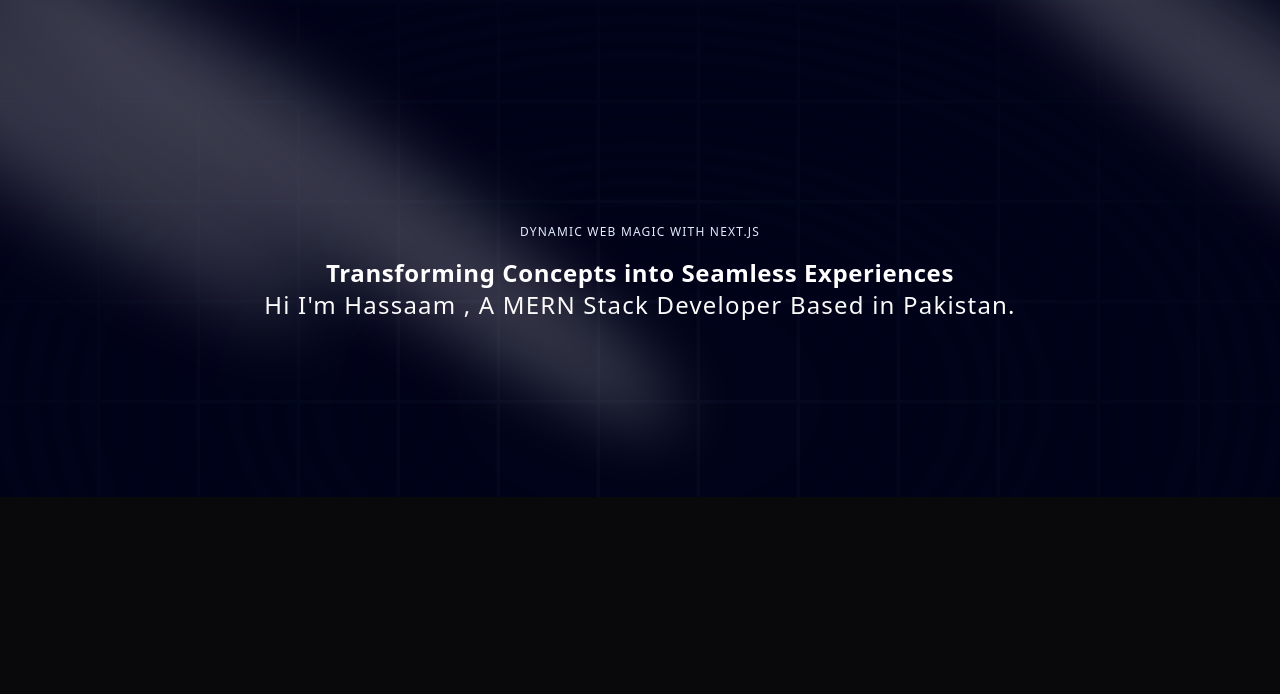
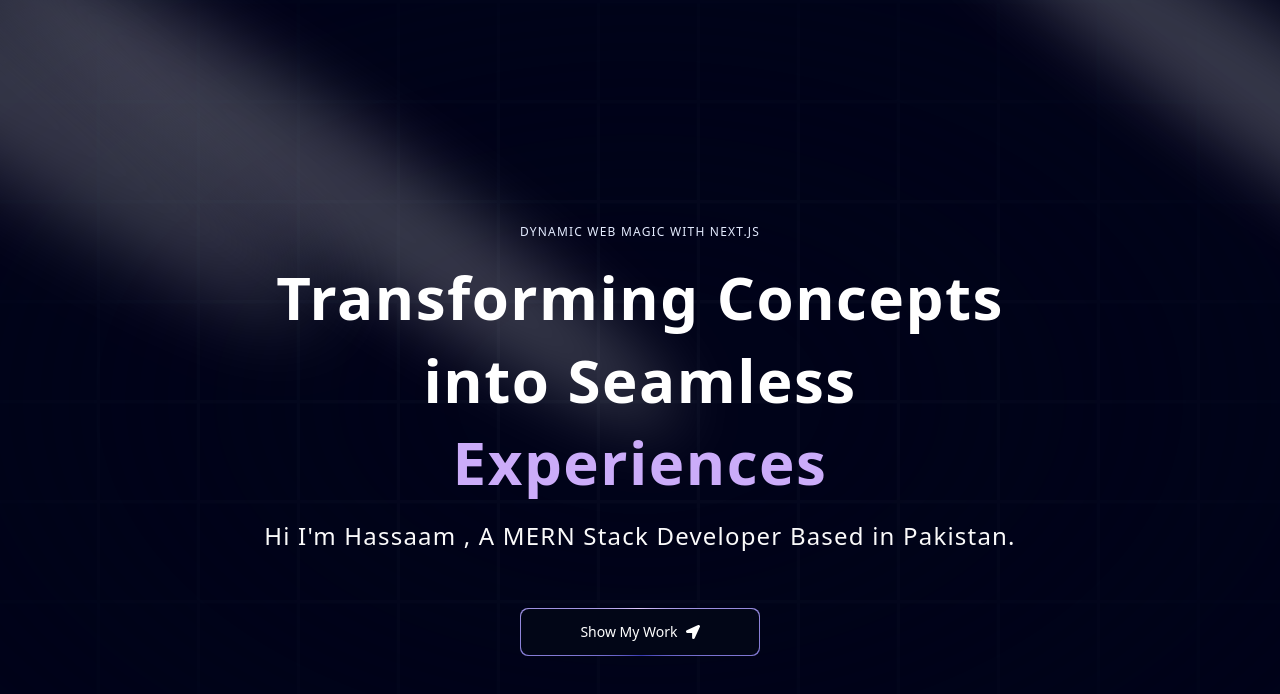
Before and after one commit to hassaanmgl8844/Modern-Portfolio, a Next.js app: page / in a window 1280 px wide. Shown: the top 694 px of the page. Built offline with nearby package versions, Linux system fonts and the light colour scheme.

Commit message:
Hero Section Is Done

```diff
--- a/components/Hero.tsx
+++ b/components/Hero.tsx
@@ -1,3 +1,5 @@
+import { FaLocationArrow } from "react-icons/fa";
+import MagicButton from "./ui/MagicButton";
 import { Spotlight } from "./ui/Spotlight";
 import { TextGenerateEffect } from "./ui/TextGenerateEffect";
 
@@ -15,11 +17,23 @@ const Hero = () => {
       </div>
       <div className="flex justify-center relative my-20 z-10">
         <div className="max-w-[89vw] md:max-w-2xl lg:max-w-[60vw] flex flex-col items-center justify-center">
-          <h2 className="uppercase tracking-widest text-xs text-center text-blue-100 max-w-80">Dynamic Web Magic with Next.js</h2>
-          <TextGenerateEffect className="text-center text-[40px] md:text-5xl lg:text-6xl" words="Transforming Concepts into Seamless Experiences" />
+          <h2 className="uppercase tracking-widest text-xs text-center text-blue-100 max-w-80">
+            Dynamic Web Magic with Next.js
+          </h2>
+          <TextGenerateEffect
+            className="text-center text-[40px] md:text-5xl lg:text-6xl"
+            words="Transforming Concepts into Seamless Experiences"
+          />
           <p className="text-center md:tracking-wider mb-4 text-sm md:text-lg lg:text-2xl">
             Hi I&apos;m Hassaam , A MERN Stack Developer Based in Pakistan.
           </p>
+          <a href="#about">
+            <MagicButton
+              title="Show My Work"
+              icon={<FaLocationArrow />}
+              position="right"
+            />
+          </a>
         </div>
       </div>
     </div>
--- /dev/null
+++ b/components/ui/MagicButton.tsx
@@ -0,0 +1,28 @@
+import React from "react";
+
+const MagicButton = ({
+  title,
+  icon,
+  position,
+  handleClick,
+  otherClasses,
+}: {
+  title: string;
+  icon: React.ReactNode;
+  position: string;
+  handleClick?: () => void;
+  otherClasses?: string;
+}) => {
+  return (
+    <button className="relative inline-flex h-12 w-full overflow-hidden rounded-lg p-[1px] focus:outline-none md:w-60 md:mt-10">
+      <span className="absolute inset-[-1000%] animate-[spin_2s_linear_infinite] bg-[conic-gradient(from_90deg_at_50%_50%,#E2CBFF_0%,#393BB2_50%,#E2CBFF_100%)]" />
+      <span className={`inline-flex h-full w-full cursor-pointer items-center justify-center rounded-lg bg-slate-950 px-7 text-sm font-medium text-white backdrop-blur-3xl gap-2 ${otherClasses}`}>
+        {position === "left" && icon}
+        {title}
+        {position === "right" && icon}
+      </span>
+    </button>
+  );
+};
+
+export default MagicButton;
--- a/components/ui/TextGenerateEffect.tsx
+++ b/components/ui/TextGenerateEffect.tsx
@@ -36,14 +36,13 @@ export const TextGenerateEffect = ({
         {wordsArray.map((word, idx) => {
           return (
             <motion.span
-              key={word + idx}
-              className="dark:text-white text-black opacity-0"
-              style={{
-                filter: filter ? "blur(10px)" : "none",
-              }}
-            >
-              {word}{" "}
-            </motion.span>
+            key={word + idx}
+            // change here if idx is greater than 3, change the text color to #CBACF9
+            className={` ${idx > 3 ? "text-purple" : "dark:text-white text-black"
+              } opacity-0`}
+          >
+            {word}{" "}
+          </motion.span>
           );
         })}
       </motion.div>
@@ -52,8 +51,8 @@ export const TextGenerateEffect = ({
 
   return (
     <div className={cn("font-bold", className)}>
-      <div className="mt-4">
-        <div className=" dark:text-white text-black text-2xl leading-snug tracking-wide">
+      <div className="my-4">
+        <div className=" dark:text-white text-black leading-snug tracking-wide">
           {renderWords()}
         </div>
       </div>
--- a/package.json
+++ b/package.json
@@ -16,6 +16,7 @@
     "next-themes": "^0.4.3",
     "react": "19.0.0-rc-66855b96-20241106",
     "react-dom": "19.0.0-rc-66855b96-20241106",
+    "react-icons": "^5.3.0",
     "tailwind-merge": "^2.5.4",
     "tailwindcss-animate": "^1.0.7"
   },
```
Also changed, not shown: 1 other file (tests, documents, lock files or other folders).
